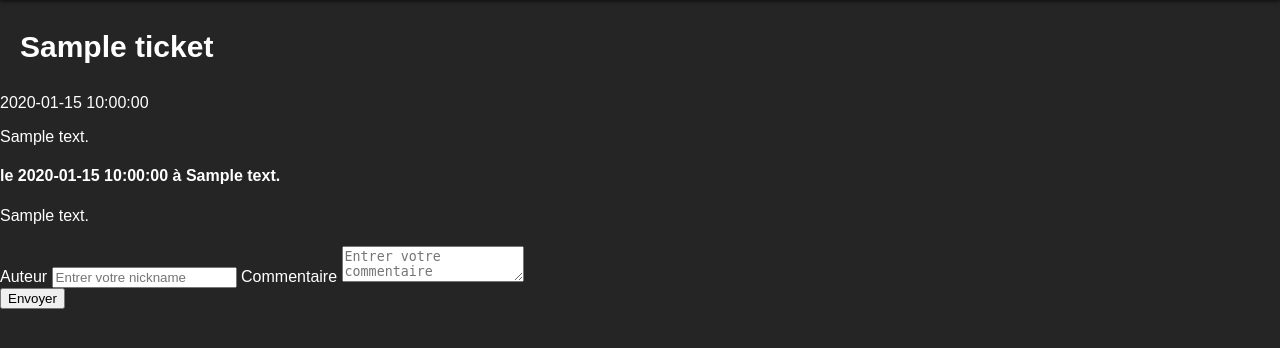
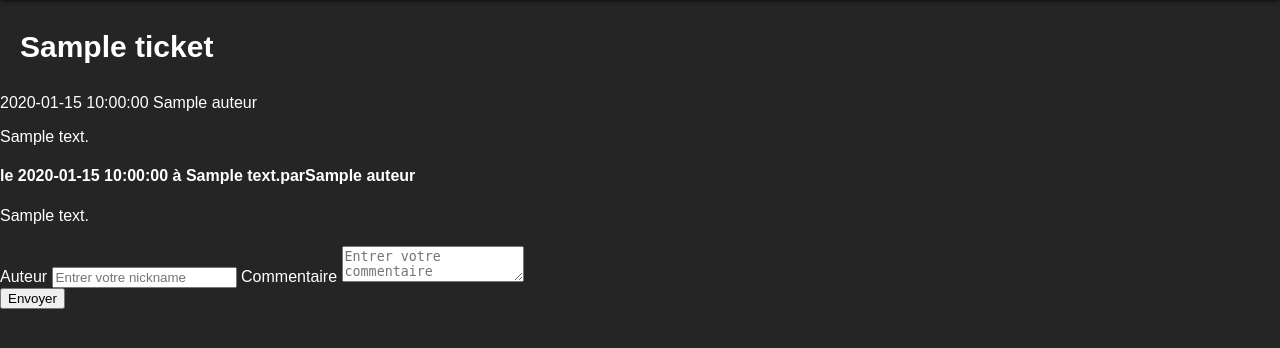
Before and after one commit to ElPoyo266/bulletfire-webapp, a PHP site: template Templates/Global/comment-view.php in a window 1280 px wide. Shown: the part 50-398 px from the top of the page. Run offline with PHP 8.4, Linux system fonts and the light colour scheme; the template is opened without the code that fills it: most values are stand-ins (such as "Sample title", 1, 10 or a date in 2020); some libraries are stand-ins or nearby versions.

Commit message:
Update Templates/Global/comment-view.php

```diff
--- a/Templates/Global/comment-view.php
+++ b/Templates/Global/comment-view.php
@@ -16,7 +16,7 @@
 				<div class="ticket">
 				<?php
 					echo'<h3>' . $param['ticket']['titre'] . '</h3>';
-					echo'<p>' . $param['ticket']['date_creation_cplt'] . '</p>';
+					echo'<p>' . $param['ticket']['date_creation_cplt'] . ' ' . $param['ticket']['auteur'] . '</p>';
 				?>
 				<p>
 				<?php
@@ -28,7 +28,7 @@
 				<h4>
 				<?php
 					foreach($param['comment'] as $comment){
-						echo'<p> le ' . $comment['date_commentaire'] . ' à ' . $comment['heure_commentaire'] . '</p>';
+						echo'<p> le ' . $comment['date_commentaire'] . ' à ' . $comment['heure_commentaire'] . 'par' . $comment['auteur'] . '</p>';
 					}
 				?>
 				</h4>
```
